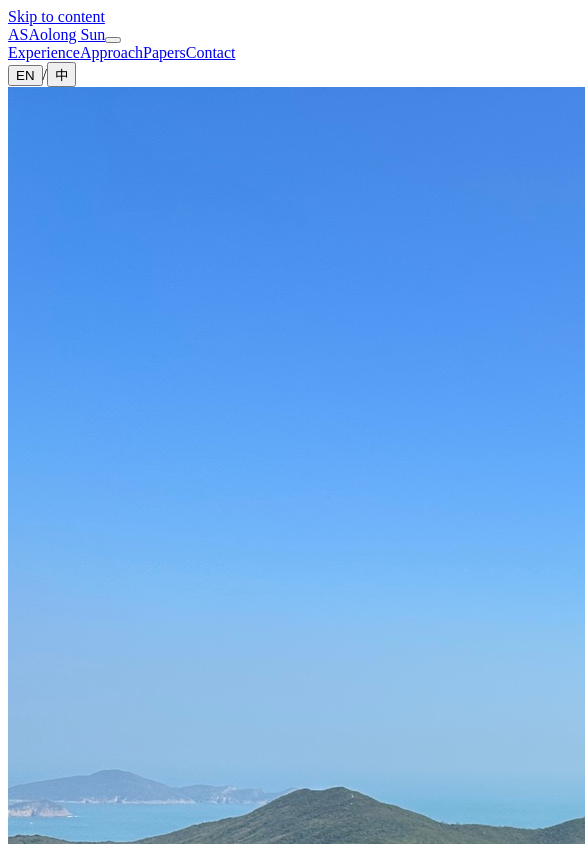
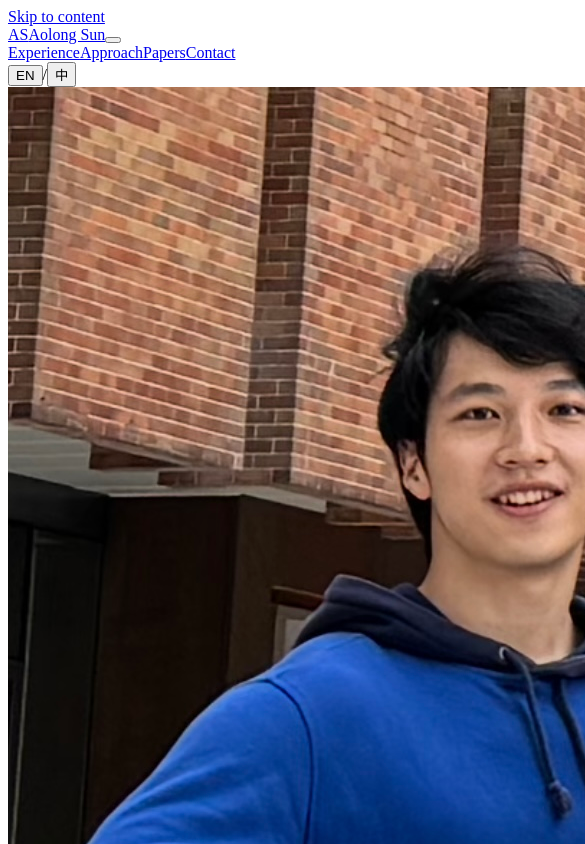
Before and after one commit to aolongsun/aolongsun.github.io, a React (Vite) app: page / in a window 390 px wide. Shown: the top 844 px of the page, 585 px wide, since content can reach past the window. Built offline with nearby package versions, Linux system fonts and the light colour scheme; the HTML template or start-up script is replaced by a standard one.

Commit message:
chore: update portfolio portrait

```diff
--- a/content/profile.json
+++ b/content/profile.json
@@ -6,8 +6,8 @@
   "portrait": {
     "src": "/images/aolong-sun.jpg",
     "alt": {
-      "en": "Scenic outdoor portrait of Aolong Sun",
-      "zh": "孙奥龙的户外风景个人照片"
+      "en": "Outdoor portrait of Aolong Sun on the Virginia Tech campus",
+      "zh": "孙奥龙在弗吉尼亚理工校园内的户外个人照片"
     }
   },
   "educationMarks": [
--- a/src/styles.css
+++ b/src/styles.css
@@ -340,10 +340,10 @@ h4 {
   width: 100%;
   height: 100%;
   object-fit: cover;
-  object-position: 67% 50%;
+  object-position: 61% 43%;
   filter: saturate(0.86) contrast(1.03);
-  transform: scale(1.32);
-  transform-origin: 67% 80%;
+  transform: scale(1.08);
+  transform-origin: 61% 43%;
 }
 
 .hero-portrait > span {
@@ -1748,9 +1748,9 @@ h4 {
   }
 
   .hero-portrait img {
-    object-position: 67% 50%;
-    transform: scale(1.32);
-    transform-origin: 67% 80%;
+    object-position: 61% 42%;
+    transform: scale(1.06);
+    transform-origin: 61% 42%;
   }
 
   .hero-copy-contact {
```
Also changed, not shown: public/images/aolong-sun.jpg.
